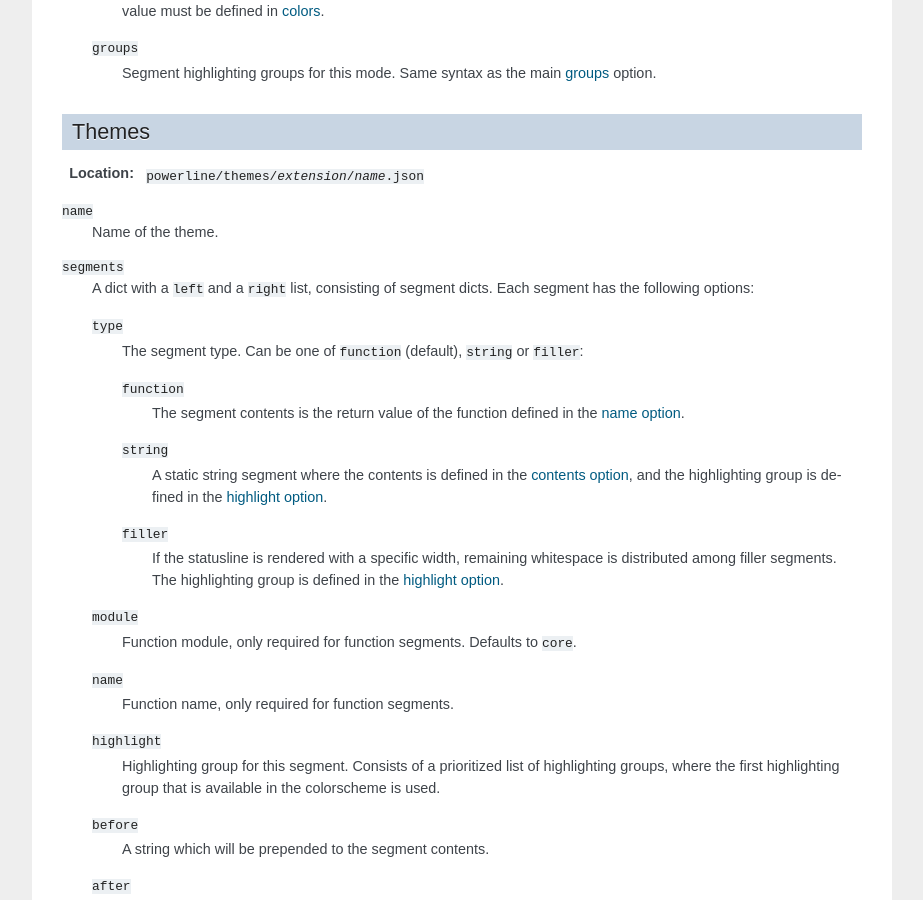
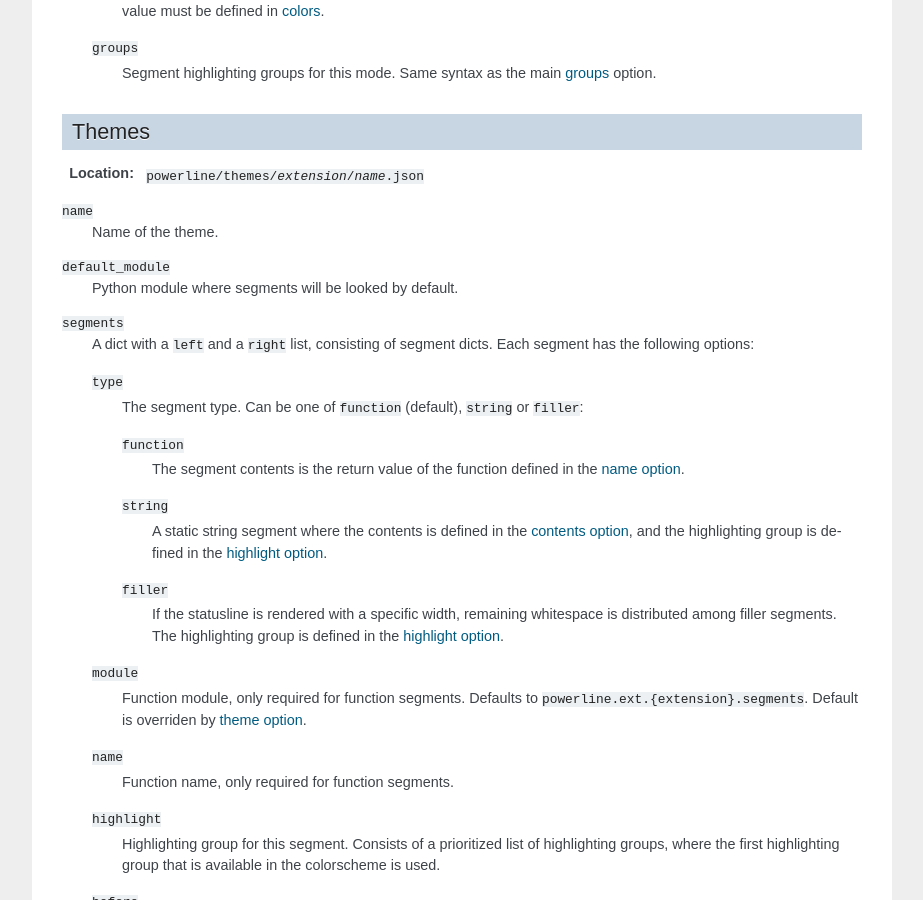
Before and after one commit to someyooyo/someyooyo, a Sphinx documentation site: the page built from docs/source/configuration.rst, in a window 1280 px wide and 900 px high, scrolled down 2012 px. Shown: the whole window, without its empty margins (198-1121 px from the left). Built offline with Sphinx 7.4.7, drawn with Linux system fonts in a browser that asks for light colours.

Commit message:
Addd “default_module” theme key support
Refs #3.

```diff
--- a/docs/source/configuration.rst
+++ b/docs/source/configuration.rst
@@ -133,6 +133,11 @@ Themes
 ``name``
     Name of the theme.
 
+``default_module``
+    .. _config-themes-default_module:
+
+    Python module where segments will be looked by default.
+
 ``segments``
     A dict with a ``left`` and a ``right`` list, consisting of segment
     dicts. Each segment has the following options:
@@ -161,7 +166,8 @@ Themes
         .. _config-themes-seg-module:
 
         Function module, only required for function segments. Defaults to
-        ``core``.
+        ``powerline.ext.{extension}.segments``. Default is overriden by
+        :ref:`theme option <config-themes-default_module>`.
 
     ``name``
         .. _config-themes-seg-name:
```
Also changed, not shown: 2 other files.
